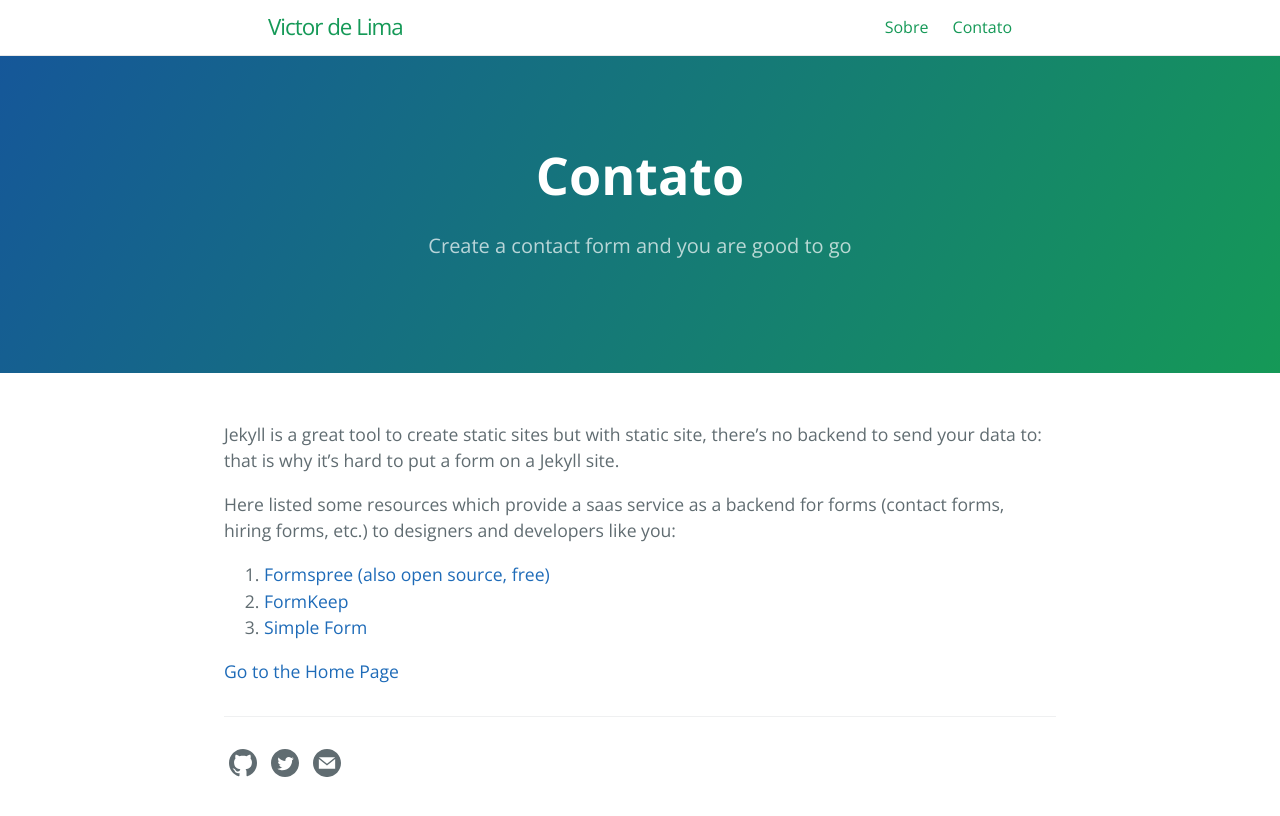
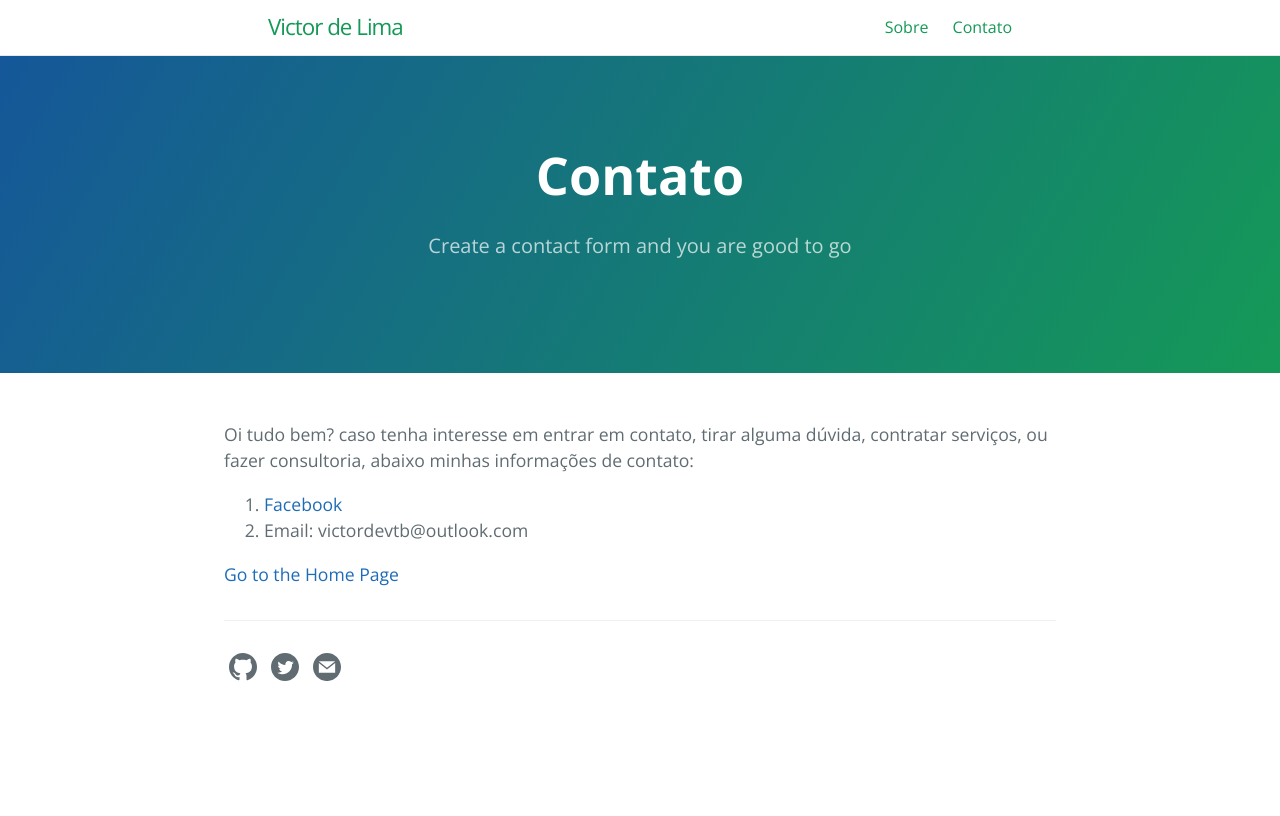
Before and after one commit to victordelima/victordelima.github.io, a Jekyll site: the page built from contact.md, in a window 1280 px wide. Shown: the top 816 px of the page. Built offline with Jekyll 4.4.1, drawn with Linux system fonts in a browser that asks for light colours.

Commit message:
Adicionando informações no blog
Adicionando informações no blog

```diff
--- a/_config.yml
+++ b/_config.yml
@@ -20,7 +20,7 @@ description: >- # this means to ignore newlines until "baseurl:"
 baseurl: "" # the subpath of your site, e.g. /blog
 url: "" # the base hostname & protocol for your site, e.g. http://example.com
 twitter_username: victordelima
-github_username:  jekyll
+github_username:  techtuxbr
 
 # Build settings
 markdown: kramdown
--- a/contact.md
+++ b/contact.md
@@ -4,11 +4,9 @@ title: Contato
 tagline: Create a contact form and you are good to go
 ---
 
-Jekyll is a great tool to create static sites but with static site, there's no backend to send your data to: that is why it's hard to put a form on a Jekyll site.
+Oi tudo bem? caso tenha interesse em entrar em contato, tirar alguma dúvida, contratar serviços, ou fazer consultoria, abaixo minhas informações de contato:
 
-Here listed some resources which provide  a saas service as a backend for forms (contact forms, hiring forms, etc.) to designers and developers like you:
-1. [Formspree (also open source, free)](https://formspree.io/)
-2. [FormKeep](https://formkeep.com/guides/contact-form-jekyll)
-3. [Simple Form](https://getsimpleform.com/)
+1. [Facebook](https://www.facebook.com/14mar0bo7)
+2. Email: victordevtb@outlook.com
 
 [Go to the Home Page](./)
```
